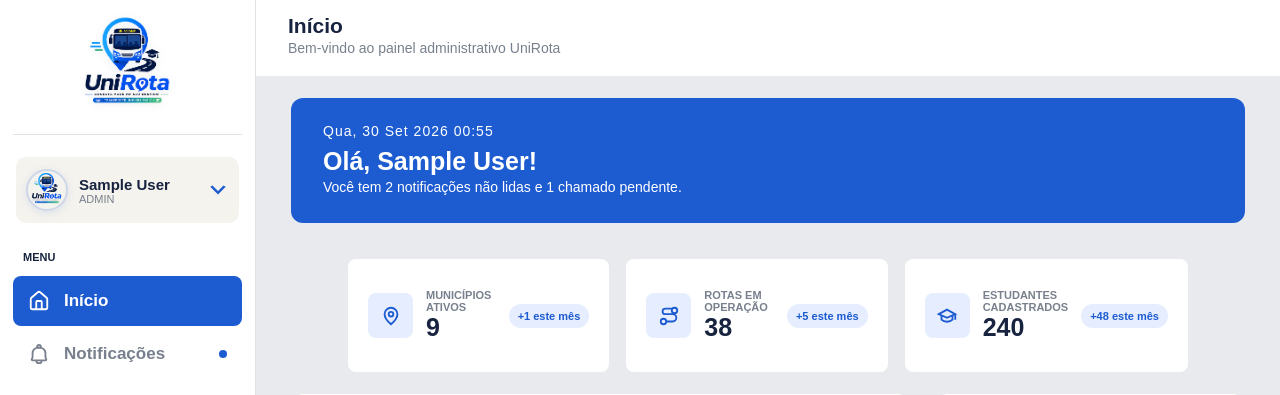
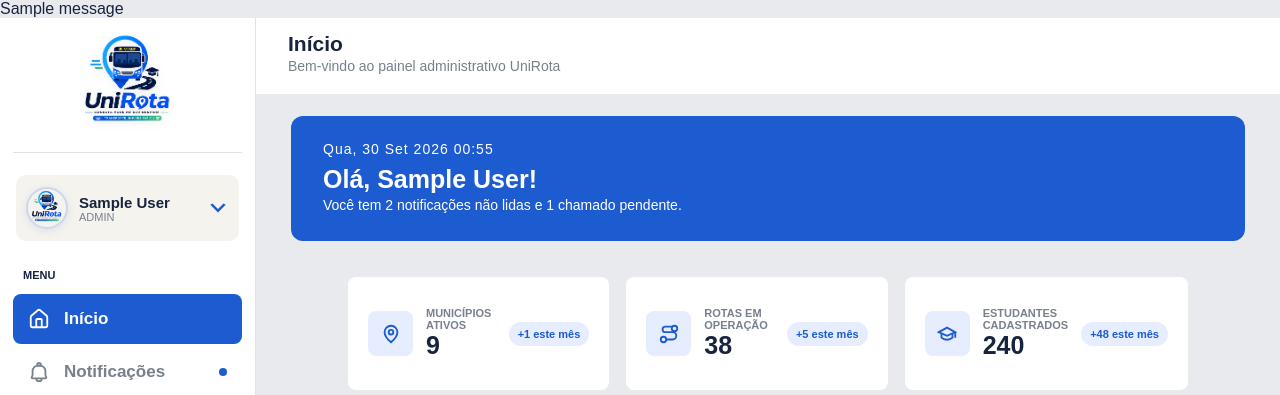
Before and after one commit to NicolasRaony06/sistema-unirotas, a Django app: page /management/home/ in a window 1280 px wide. Shown: the top 395 px of the page. Run offline with Django 5.2, Linux system fonts and the light colour scheme; a user stored in the database is signed in; tables that the repository leaves empty hold one stand-in row (values such as "Sample post"); one stand-in notice (Sample message) is shown.

Commit message:
Add: renderização de messages

```diff
--- a/management/templates/home.html
+++ b/management/templates/home.html
@@ -10,7 +10,14 @@
 </head>
 
 <body>
-
+    <!-- Depois adicionar oficialmente messages -->
+    {% if messages %}
+        <div class="messages">
+            {% for message in messages %}
+                <div class="message.tags">{{message}}</div>
+            {% endfor %}
+        </div>
+    {% endif %}
     <main class="app-shell">
 
         {% include 'partials/side_bar.html'%}
```
